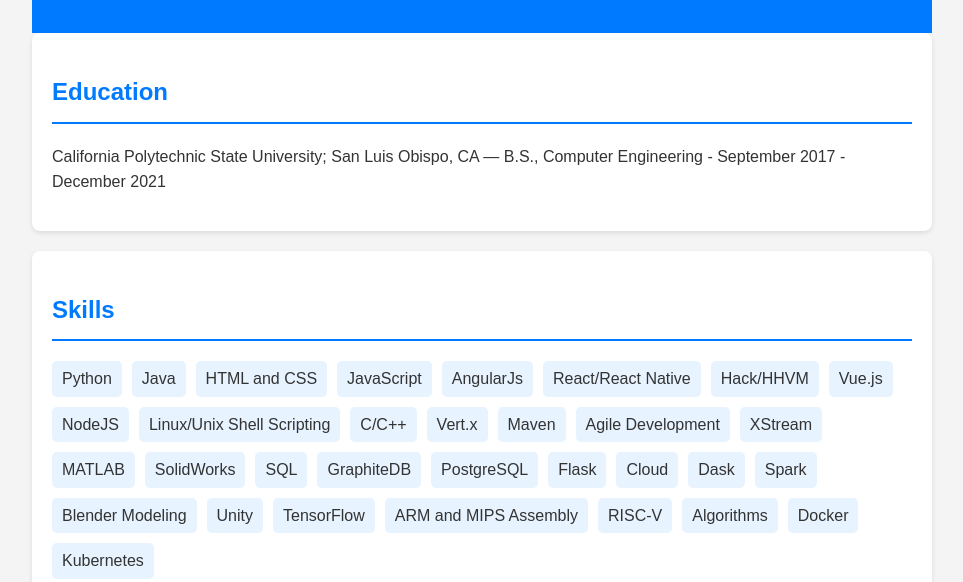
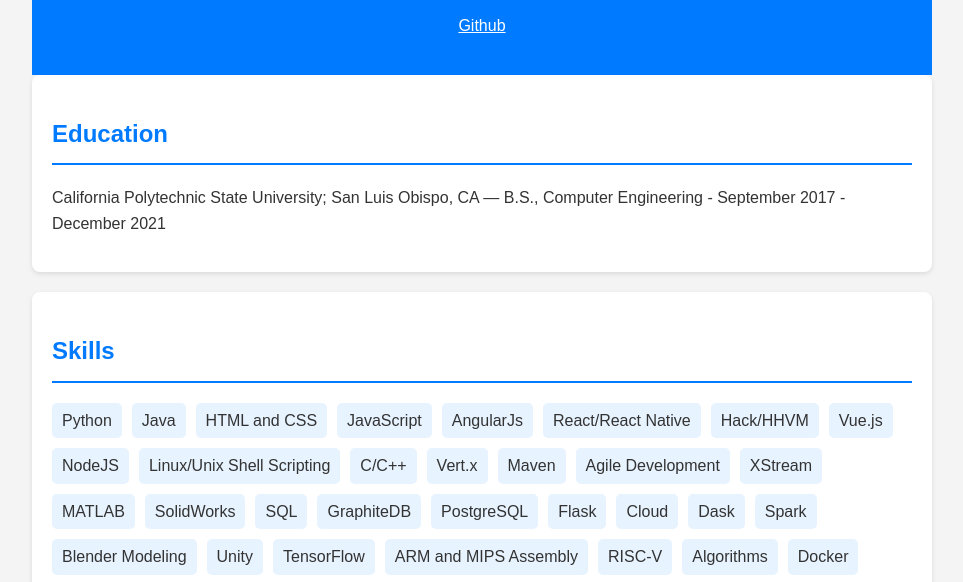
Before and after one commit to yashsdesai/yashsdesai.github.io, a plain HTML site: page index.html in a window 1280 px wide. Shown: the part 177-759 px from the top of the page, without its empty margins (158-1121 px from the left). Drawn offline with Linux system fonts and the light colour scheme.

Commit message:
Add GitHub link to contact section

```diff
--- a/index.html
+++ b/index.html
@@ -78,6 +78,7 @@
         <div class="contact">
             <p>Phone: (510) 556-7566 | Email: ysdesai99@gmail.com</p>
             <p><a href="https://www.linkedin.com/in/yashsdesai" style="color: white;">LinkedIn: yashsdesai</a></p>
+            <p><a href="https://www.github.com/yashsdesai" style="color: white;">Github</a></p>
         </div>
     </header>
 
```
